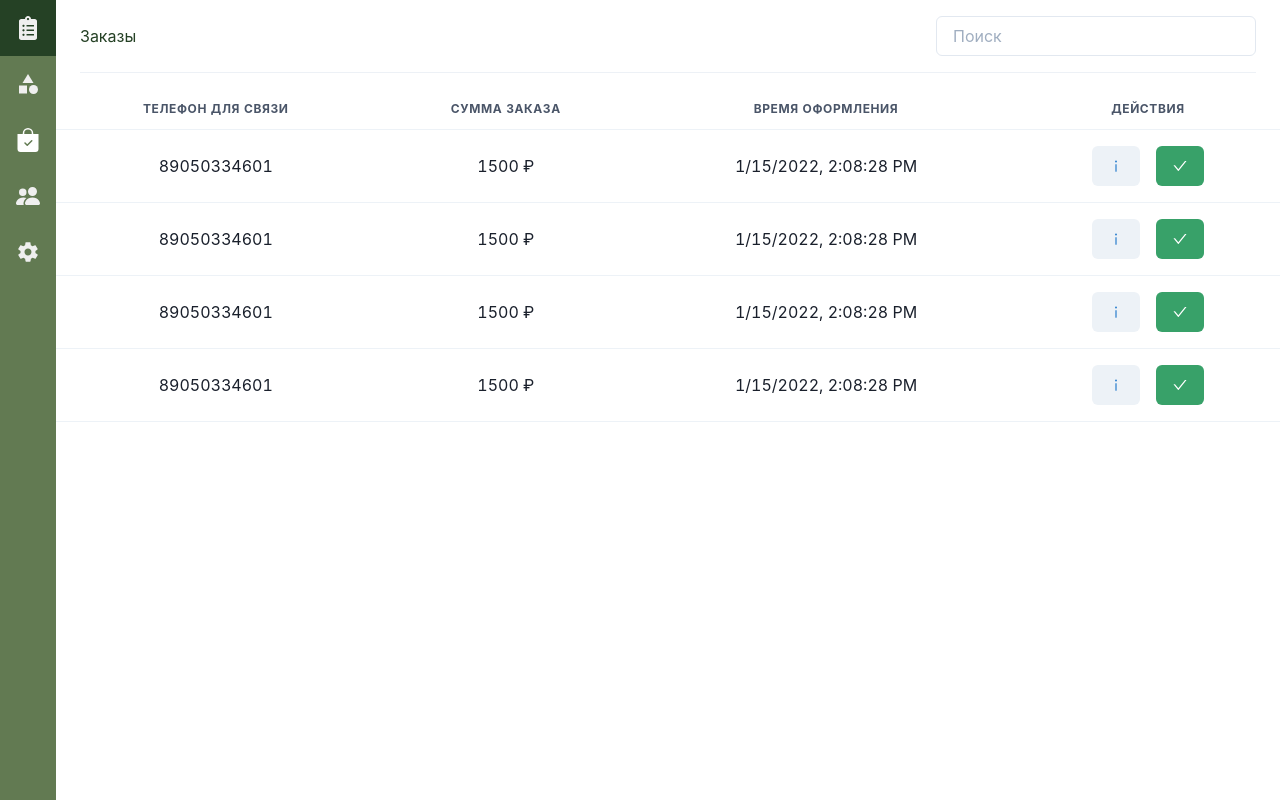
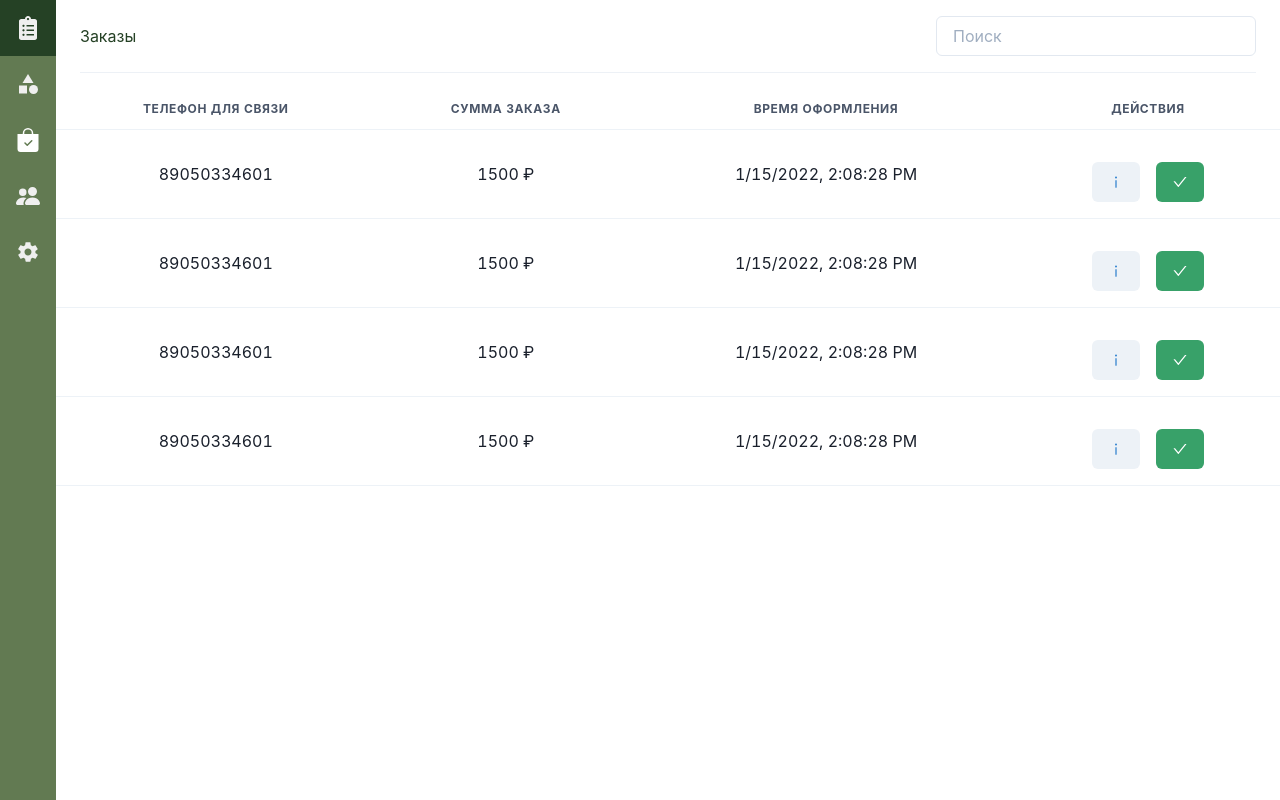
Before and after one commit to turtletongue/bonsay_admin, a React (Create React App) app: page /orders in a window 1280 px wide. Built offline with nearby package versions, Linux system fonts and the light colour scheme.

Commit message:
buttons' margin fix

```diff
--- a/src/pages/categories.page.tsx
+++ b/src/pages/categories.page.tsx
@@ -78,10 +78,10 @@ export const Categories = () => {
         id: 3,
         node: (
           <>
-            <Button>
+            <Button marginTop="1rem">
               <Icon as={BsFillPencilFill} w={3} h={3} />
             </Button>
-            <Button colorScheme="red" marginLeft="1rem">
+            <Button colorScheme="red" marginLeft="1rem" marginTop="1rem">
               <Icon as={BsTrashFill} w={3} h={3} />
             </Button>
           </>
--- a/src/pages/orders.page.tsx
+++ b/src/pages/orders.page.tsx
@@ -211,10 +211,10 @@ export const Orders = () => {
         id: 4,
         node: (
           <>
-            <Button>
+            <Button marginTop="1rem">
               <Icon as={AiOutlineInfo} color="blue.500" w={4} h={4} />
             </Button>
-            <Button colorScheme="green" marginLeft="1rem">
+            <Button colorScheme="green" marginLeft="1rem" marginTop="1rem">
               <Icon as={AiOutlineCheck} w={4} h={4} />
             </Button>
           </>
--- a/src/pages/products.page.tsx
+++ b/src/pages/products.page.tsx
@@ -143,10 +143,10 @@ export const Products = () => {
         id: 4,
         node: (
           <>
-            <Button>
+            <Button marginTop="1rem">
               <Icon as={BsFillPencilFill} w={3} h={3} />
             </Button>
-            <Button colorScheme="red" marginLeft="1rem">
+            <Button colorScheme="red" marginLeft="1rem" marginTop="1rem">
               <Icon as={BsTrashFill} w={3} h={3} />
             </Button>
           </>
```
